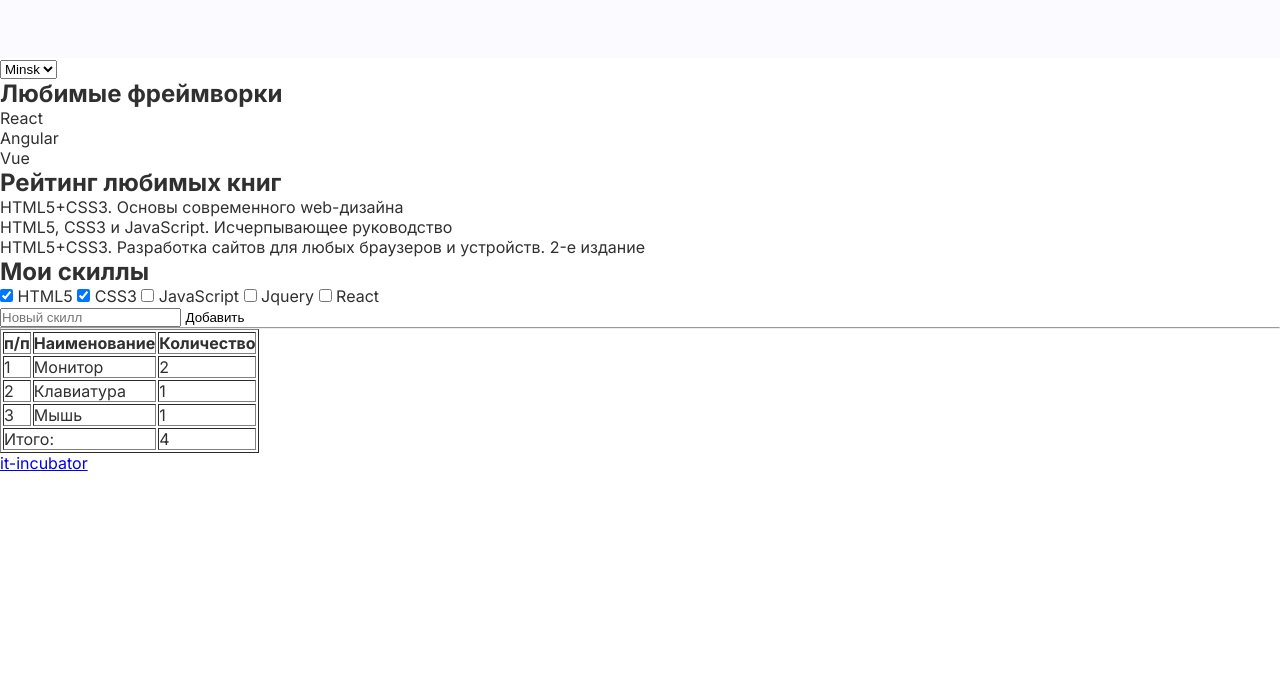
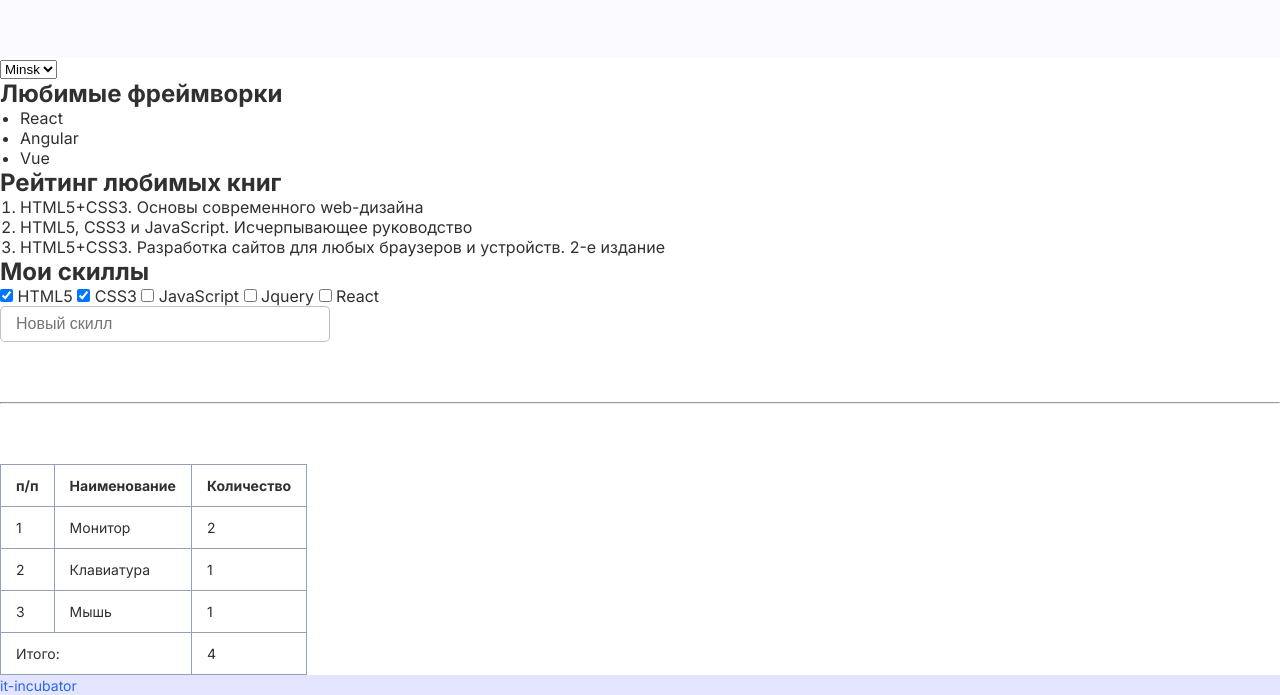
Before and after one commit to DimaKfromO/2-hw-with-auto-test-html-css-main, a plain HTML site: page index.html in a window 1280 px wide. Shown: the part 812-1507 px from the top of the page. Before the commit the page ends 1285 px from the top, so only its background shows below. Drawn offline with Linux system fonts and the light colour scheme.

Commit message:
Add files via upload

```diff
--- a/style.css
+++ b/style.css
@@ -62,42 +62,77 @@ select {
 
 .frameworks-list {
     /* Стили для маркированного списка во второй секции */
+    font-weight: 400;
+    font-size: 16px;
+    list-style-image: ;
+    padding: 0 20px;
 }
 
 .books-list {
     /* Стили для нумерованного списка во второй секции */
+    font-weight: 400;
+    font-size: 16px;
+    padding: 0 20px;
 }
 
 .label {
     /* Стили для подписей чекбоксов */
+    font-weight: 400;
+    font-size: 16px;
 }
 
 .text-field {
     /* Стили для односточного поля ввода текста */
+    border: 1px solid rgba(48, 48, 48, 0.3);
+    border-radius: 5px;
+    width: 330px;
+    height: 36px;
+    padding: 12px 15px;
+    font-weight: 400;
+    font-size: 16px;
 }
 
 .btn {
     /* Стили для кнопки */
     border: none;
+    border-radius: 5px;
+    width: 125px;
+    height: 36px;
+    background: #2965F1;
+    font-weight: 700;
+    font-size: 14px;
+    color: #fff;
     background-color: transparent;
 }
 
 .line {
     /* Стили для линии */
+    margin: 60px 0;
 }
 
 table {
     /* Стили для таблицы */
+    font-size: 14px;
+    border: none;
+    border-collapse: collapse;
 }
 
 th, td {
     /* Стили для ячеек таблицы */
+    border: 1px solid #95A1BB;
+    height: 40px;
+    padding: 12px 15px;
 }
 
 footer {
     /* Стили для футера */
+    background-color: rgba(163, 167, 255, 0.3);
 }
 
 .footer-link {
     /* Стили для футера */
+    font-weight: 400;
+    font-size: 14px;
+    color: #2965F1;
+    text-decoration: none;
 }
```
